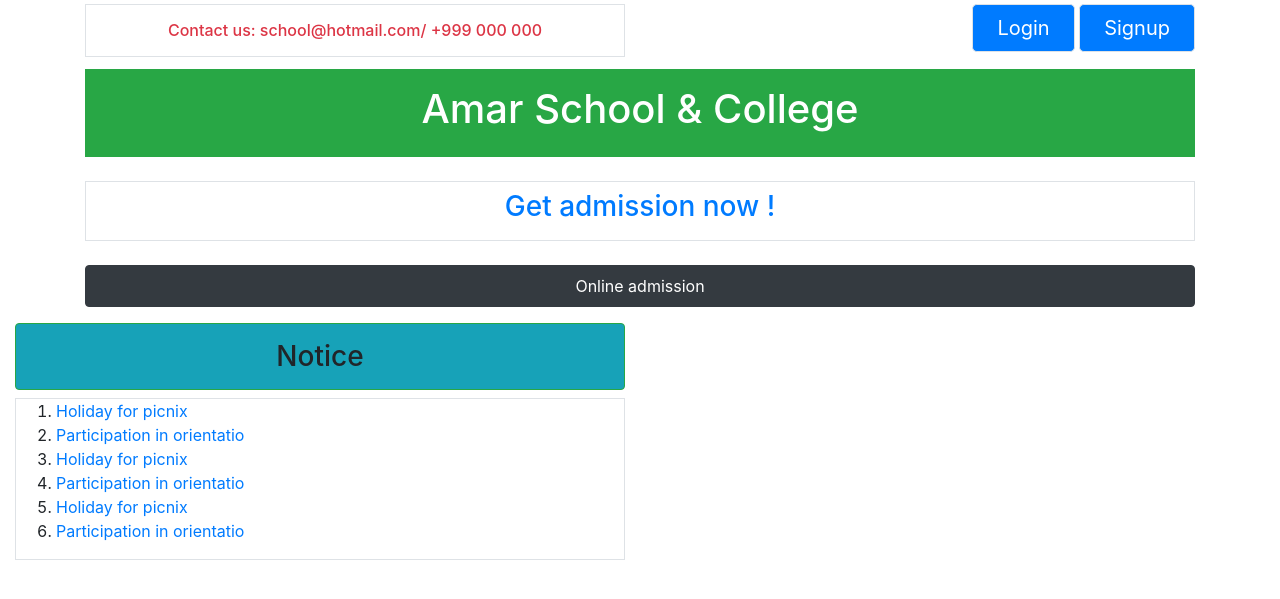
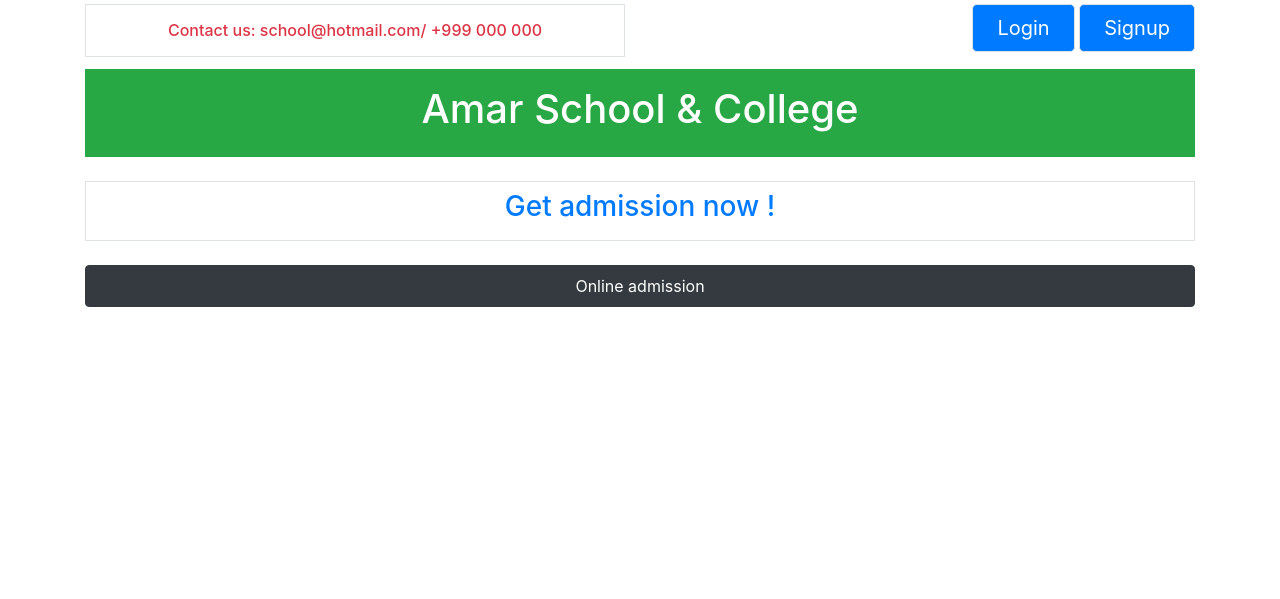
Before and after one commit to Mahfuzz-z/Student-Management-System-SMS, a PHP site: page / in a window 1280 px wide. Shown: the top 599 px of the page. Run offline with PHP 8.4, Linux system fonts and the light colour scheme; some libraries are stand-ins or nearby versions.

Commit message:
Update index.php

```diff
--- a/index.php
+++ b/index.php
@@ -64,29 +64,6 @@
 
 
 
-            </div>
-        </div>
-        <div class="col-sm-12 col-md-6 text-center  my-2">
-            <h3 class=" bg-info border border-success py-3 rounded">Notice</h3>
-            <div class="border text-left ">
-                <ol>
-                    <li><a href="https://www.google.com">Holiday for picnix</a></li>
-                    <li><a href="#">Participation in orientatio</a></li>
-                    <li><a href="https://www.google.com">Holiday for picnix</a></li>
-                    <li><a href="#">Participation in orientatio</a></li>
-                    <li><a href="https://www.google.com">Holiday for picnix</a></li>
-                    <li><a href="#">Participation in orientatio</a></li>
-                </ol>
-
-            </div>
-        </div>
-    </div>
-
-
-</div>
-
-
-
     <!-- Optional JavaScript -->
     <!-- jQuery first, then Popper.js, then Bootstrap JS -->
     <script src="https://code.jquery.com/jquery-3.2.1.slim.min.js" integrity="sha384-KJ3o2DKtIkvYIK3UENzmM7KCkRr/rE9/Qpg6aAZGJwFDMVNA/GpGFF93hXpG5KkN" crossorigin="anonymous"></script>
```
